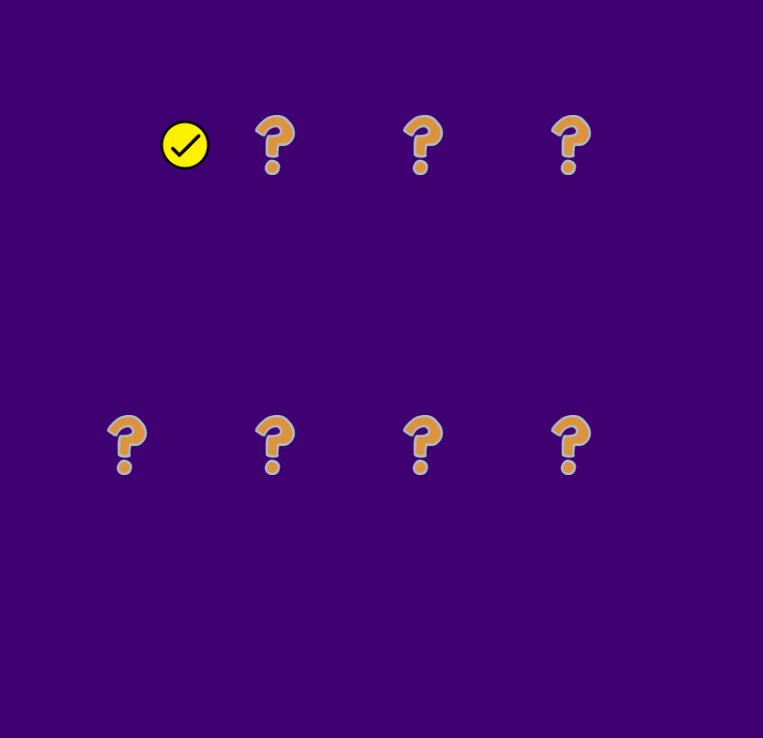
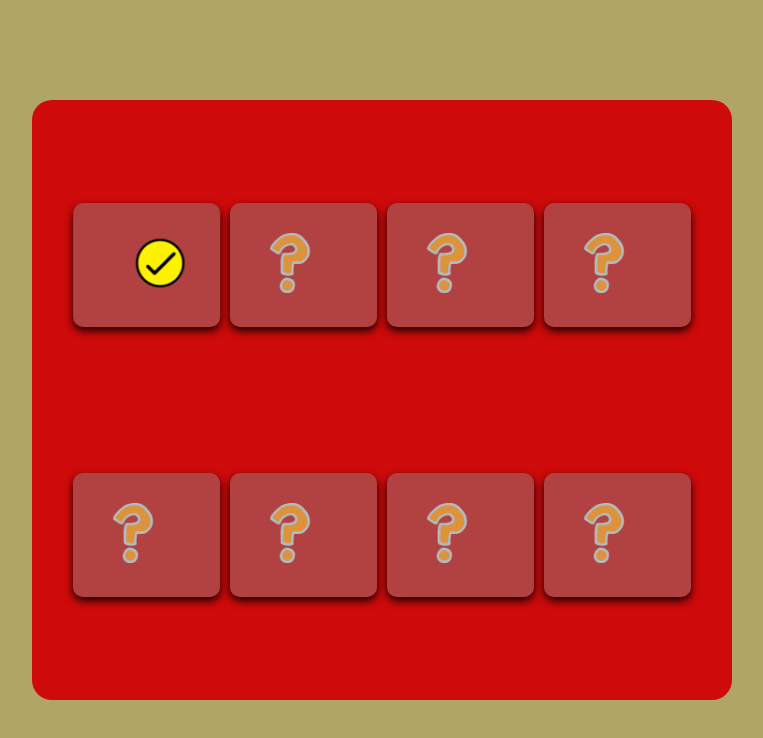
Before and after one commit to sambit826059/JS-learning, a plain HTML site: page proj5-game/index.html in a window 1280 px wide. Shown: the whole page, without its empty margins (258-1021 px from the left). Drawn offline with Linux system fonts and the light colour scheme.

Commit message:
website color changes

```diff
--- a/proj5-game/style.css
+++ b/proj5-game/style.css
@@ -5,7 +5,7 @@
 }
 
 body {
-    background: rgb(63, 0, 113);
+    background: #B0A565;
     align-items: center;
     justify-content:center;
     display: flex;
@@ -15,8 +15,13 @@ body {
 }
 
 .game-container {
-    width: 600px;
+    background: #CF0A0A;
+    align-items: center;
+    justify-content: center;
+    border-radius: 20px;
+    width: 700px;
     height: 600px;
+    padding: 30px;
     margin: auto;
     display: flex;
     flex-wrap: wrap;
@@ -28,12 +33,21 @@ body {
    align-items: center;
    width: 23%;
    height: 23%;
+   padding: 20px;
    margin: 5px;
+   border-radius: 10px;
    position: relative;
    transform-style: preserve-3d;
    transition: transform 0.3s;
    cursor: pointer;
-   background-color: transparent;
+   background-color: #EEEEEE;
+   background: rgba(150, 123, 123, 0.5);
+   box-shadow: 0 4px 8px rgba(0, 0, 0, 0.9);
+}
+
+.card::backdrop{
+    background-color: black;
+
 }
 
 .card:active {
```
